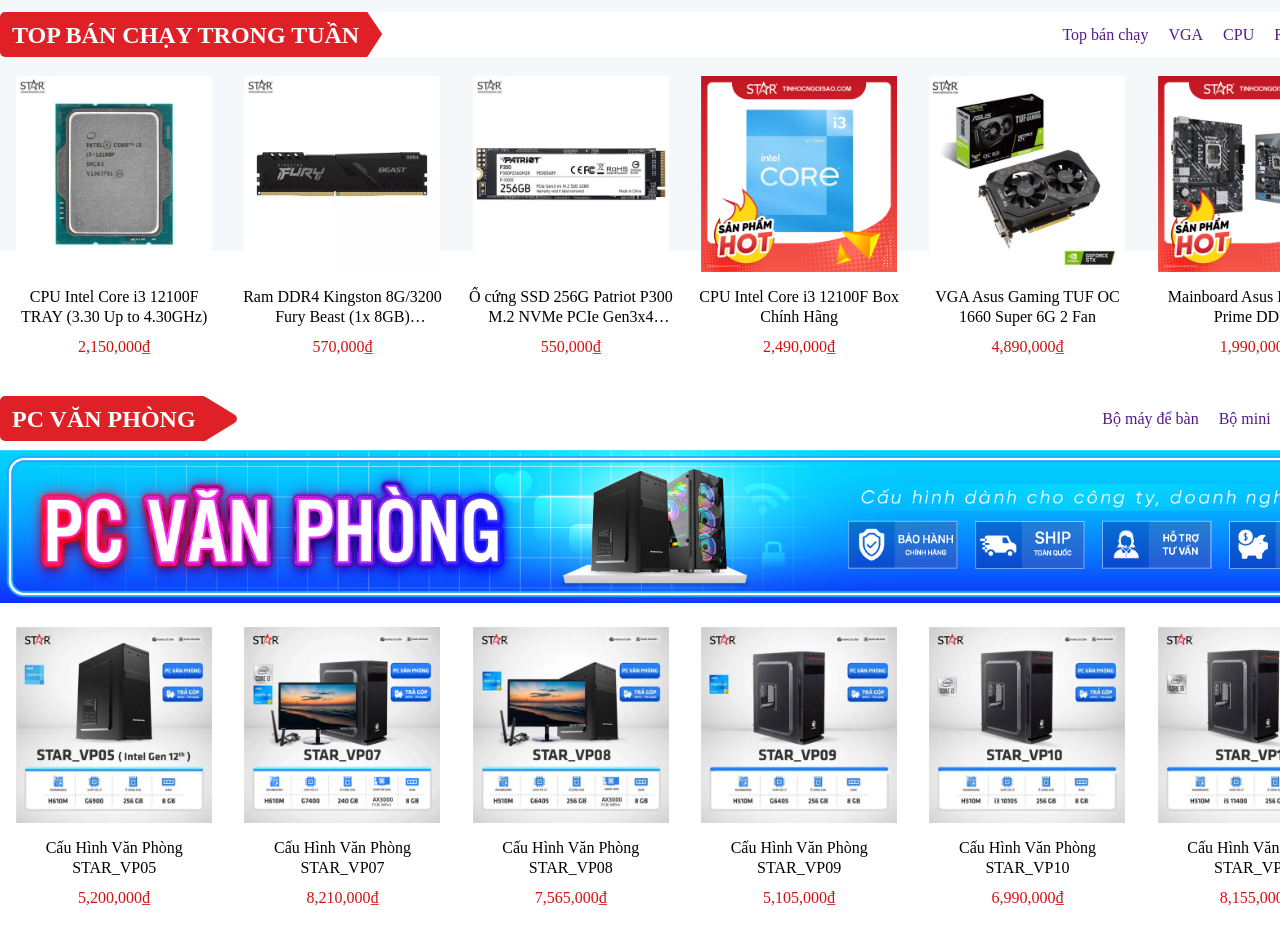
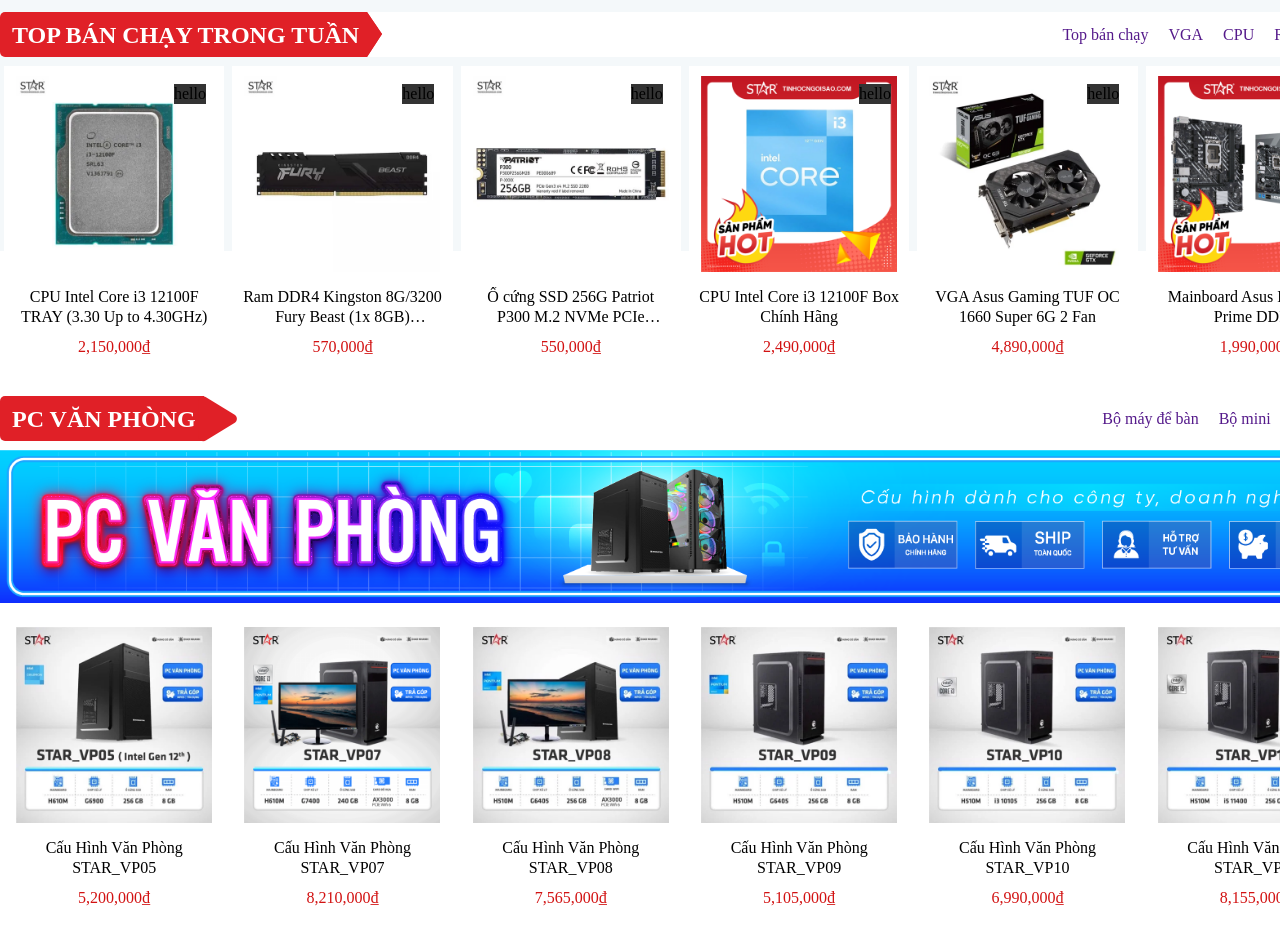
Before and after one commit to ttv242/ps26230-web3023, a plain HTML site: page index.html in a window 1280 px wide. Shown: the part 813-1760 px from the top of the page. Drawn offline with Linux system fonts and the light colour scheme.

Commit message:
item_btn

```diff
--- a/assets/js/app.js
+++ b/assets/js/app.js
@@ -119,6 +119,19 @@ var j = products__arr.length-(products__arr.length-6);
 
 console.log(j);
 
+const handle__create__items = () => {
+    var product__box__All = document.querySelectorAll('.product__box');
+    var product__box = document.querySelector('.product__box');
+    console.log(product__box__All);
+    console.log(product__box);
+    product__box__All.forEach(product__box => {
+        var btn_item = document.createElement('div');
+        btn_item.className = 'btn_items';
+        btn_item.innerText = 'hello';
+        product__box.appendChild(btn_item);
+    });
+}
+
 const handle__render__products = (i, j) => {
     var products__boxs = document.querySelectorAll('.product__box');
     products__boxs.forEach(product__box => product__box.remove());
@@ -147,28 +160,23 @@ const handle__render__products = (i, j) => {
         price__product.className = 'price__product';
         product__box.appendChild(price__product);
         price__product.innerText = productPrice;
-
     };
-
-    product__box.addEventListener('mouseup', function() {
-        alert('yes');
-    })
+    handle__create__items();
 };
 
 handle__render__products(i, j);
 
-// console.log(content__wrapper.children[1]);
-// var product__box__All = document.querySelectorAll('.product__box');
-// var product__box = document.querySelector('.product__box');
-// console.log(product__box__All);
-// console.log(product__box);
+// console.log(product__box__All.length);
+
+
+
+
 
 // product__box__All.forEach(function (div) {
 //     div.addEventListener('mouseover', function(event) {
 //         var event__target = event.target;
-//             var btn_item = document.createElement('div');
-//             btn_item.className = 'btn_item';
-//             btn_item.innerText = 'hello';
+//         console.log(event__target);
+//         console.log(product__box);
 //             event__target.appendChild(btn_item);
 //     });
 // });
--- a/assets/styles/index.css
+++ b/assets/styles/index.css
@@ -435,6 +435,8 @@
     font-size: 16px;
     text-align: center;
     padding: 10px;
+    background-color: #ffffff;
+    margin: 0 4px;
 }
 
 .content__wrapper:hover .list__product__btn,
@@ -522,3 +524,11 @@
     margin-top: 9px;
     width: 100%;
 }
+
+.product__box .btn_items {
+    background-color: #333333;
+    height: auto;
+    position: absolute;
+    top: 4.5rem;
+    margin-left: 10rem;
+}
```
